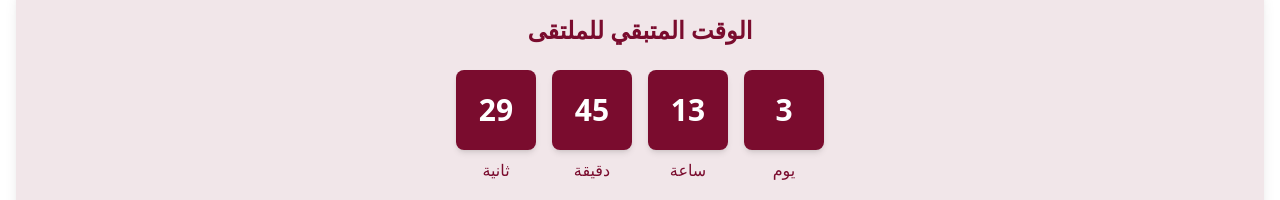
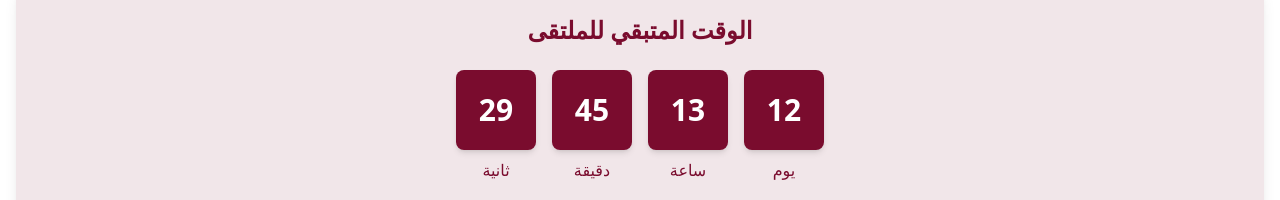
Before and after one commit to EzmOdeus/Employment-Forum, a React (Vite) app: page / in a window 1280 px wide. Shown: the part 810-1010 px from the top of the page. Built offline with nearby package versions, Linux system fonts and the light colour scheme.

Commit message:
edit counter

```diff
--- a/src/pages/HomePage.tsx
+++ b/src/pages/HomePage.tsx
@@ -18,7 +18,7 @@ const HomePage: React.FC = () => {
       <Hero />
 
       <div className="container mx-auto px-4 py-16">
-        <CountdownTimer targetDate="2025-04-28" />
+        <CountdownTimer targetDate="2025-05-7" />
 
         <div className="mb-16">
           <h2 className="text-3xl font-bold text-center text-gray-800 mb-4">
```
